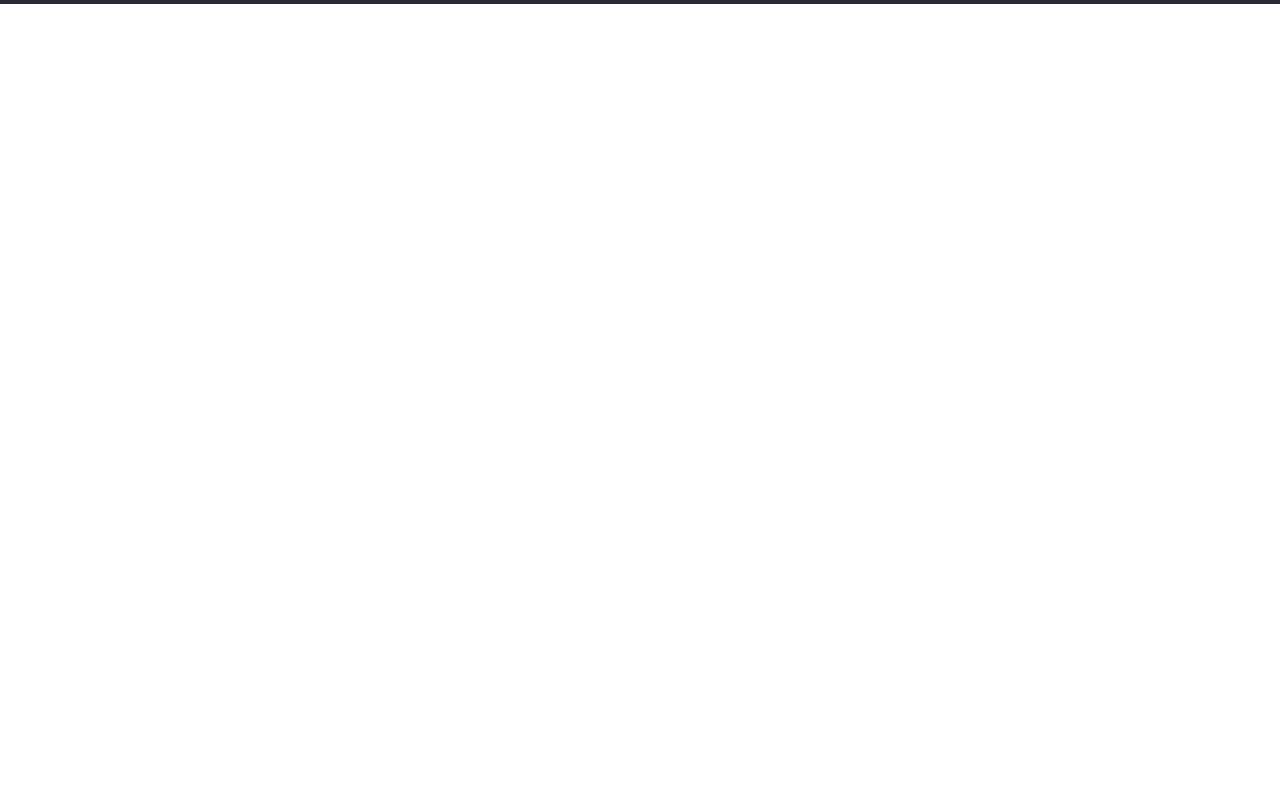
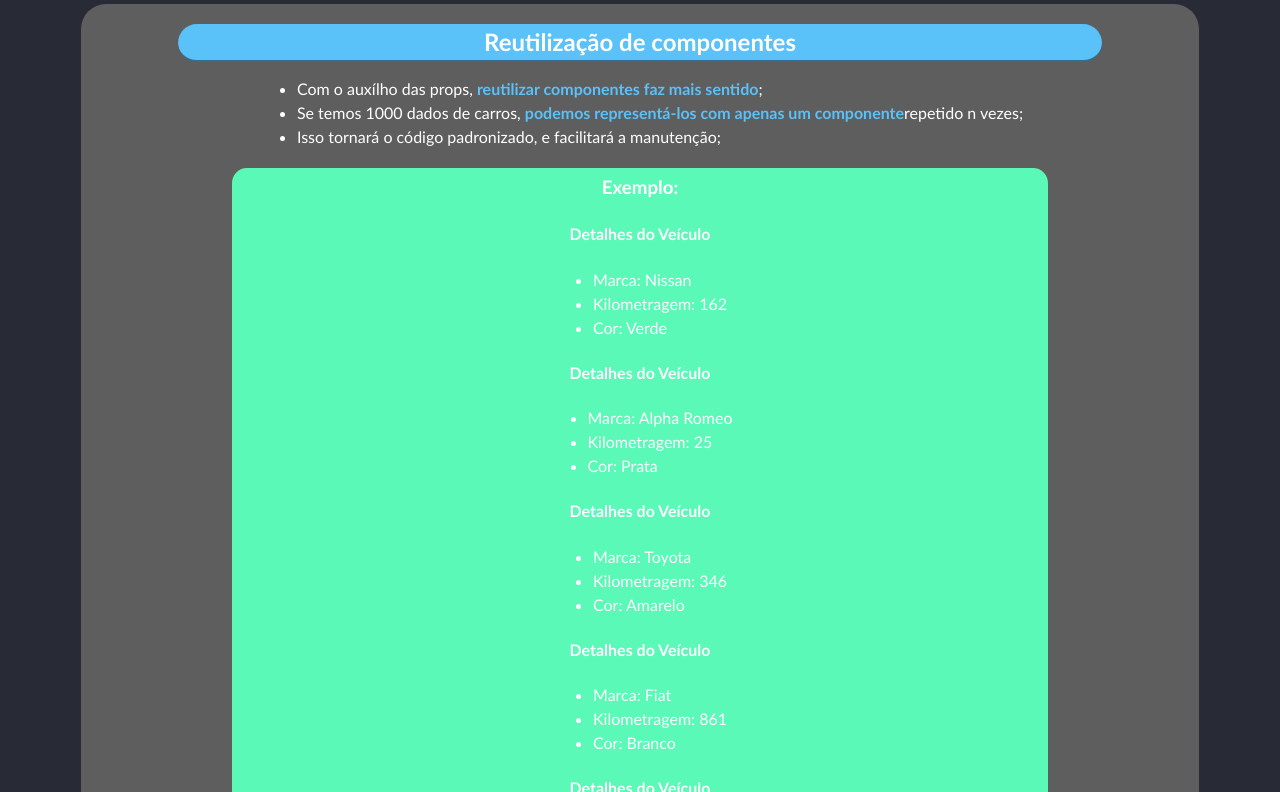
Before and after one commit to CristianTalys/ReactClass, a React (Vite) app in the folder 3_AVANCANDO_EM_REACT/avancando/: page / in a window 1280 px wide. Shown: the part 3688-4480 px from the top of the page. Before the commit the page ends 3692 px from the top, so only its background shows below. Built offline with nearby package versions, Linux system fonts and the light colour scheme.

Commit message:
Aula de reutilização de componentes concluída

```diff
--- a/3_AVANCANDO_EM_REACT/avancando/src/App.jsx
+++ b/3_AVANCANDO_EM_REACT/avancando/src/App.jsx
@@ -5,6 +5,7 @@ import Hooks from './components/Hooks';
 import RenderList from './components/RenderList';
 import CondicionalRender from './components/CondicionalRender';
 import Props from './components/Props';
+import ComponentReciled from './components/ComponentReciled';
 // importanto imagem
 
 // import styles
@@ -22,6 +23,7 @@ function App() {
       <RenderList />
       <CondicionalRender />
       <Props name="Cristian" brand="Toyota" km={1300} color="Verde"/>
+      <ComponentReciled />
     </>
   )
 }
--- /dev/null
+++ b/3_AVANCANDO_EM_REACT/avancando/src/components/CarDetails.jsx
@@ -0,0 +1,14 @@
+const CarDetails = ({brand, km, color}) => {
+  return (
+    <div>
+        <h4>Detalhes do Veículo</h4>
+        <ul>
+            <li>Marca: {brand}</li>
+            <li>Kilometragem: {km}</li>
+            <li>Cor: {color}</li>
+        </ul>
+    </div>
+  )
+}
+
+export default CarDetails
--- /dev/null
+++ b/3_AVANCANDO_EM_REACT/avancando/src/components/ComponentReciled.jsx
@@ -0,0 +1,26 @@
+import CarDetails from "./CarDetails"
+
+const ComponentReciled = () => {
+  return (
+    <div className="content">
+      <h2 className="subtitle">Reutilização de componentes</h2>
+      <ul>
+        <li>Com o auxílho das props, <strong>reutilizar componentes faz mais sentido</strong>;</li>
+        <li>Se temos 1000 dados de carros, <strong>podemos representá-los com apenas um componente</strong>repetido n vezes;</li>
+        <li>Isso tornará o código padronizado, e facilitará a manutenção;</li>
+      </ul>
+
+      <div className="exemplo">
+        <h3>Exemplo:</h3>
+        <CarDetails brand={'Nissan'} color={'Verde'} km={162} />
+        <CarDetails brand={'Alpha Romeo'} color={'Prata'} km={25} />
+        <CarDetails brand={'Toyota'} color={'Amarelo'} km={346} />
+        <CarDetails brand={'Fiat'} color={'Branco'} km={861} />
+        <CarDetails brand={'Chevrolet'} color={'Preto'} km={345} />
+        <CarDetails brand={'Hyundai'} color={'Vermelho'} km={76} />
+      </div>
+    </div>
+  )
+}
+
+export default ComponentReciled
```
